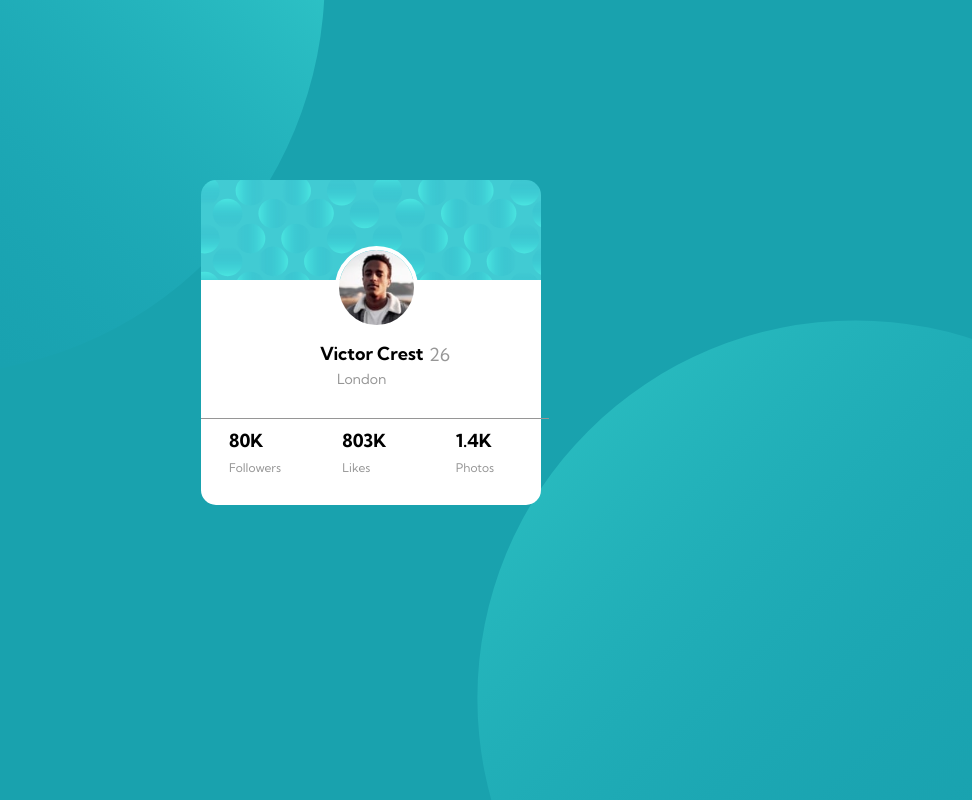
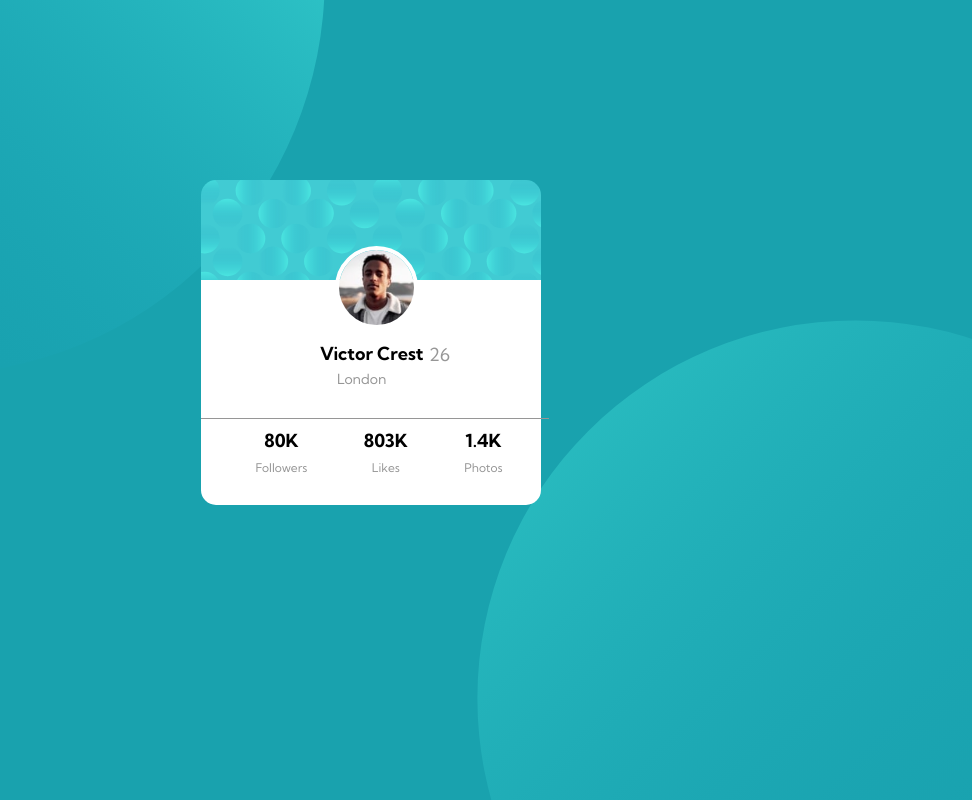
Before and after one commit to marjan19918/profile-card-component-, a plain HTML site: page index.html in a window 1280 px wide. Shown: the whole page, without its empty margins (269-1241 px from the left). Drawn offline with Linux system fonts and the light colour scheme.

Commit message:
last commit

```diff
--- a/style.css
+++ b/style.css
@@ -62,10 +62,11 @@ border-radius: 50px;}
 
      display: flex;
       flex-direction: column;
-     width: 33%;
-      justify-content: space-between;
+     /* width: 33%; */
+      /* justify-content: space-between;  */
      padding: 10px;
-     padding-left: 20px;
+     /* padding-left: 20px; */
+     align-items: center;
 }
 
 .name{
```
